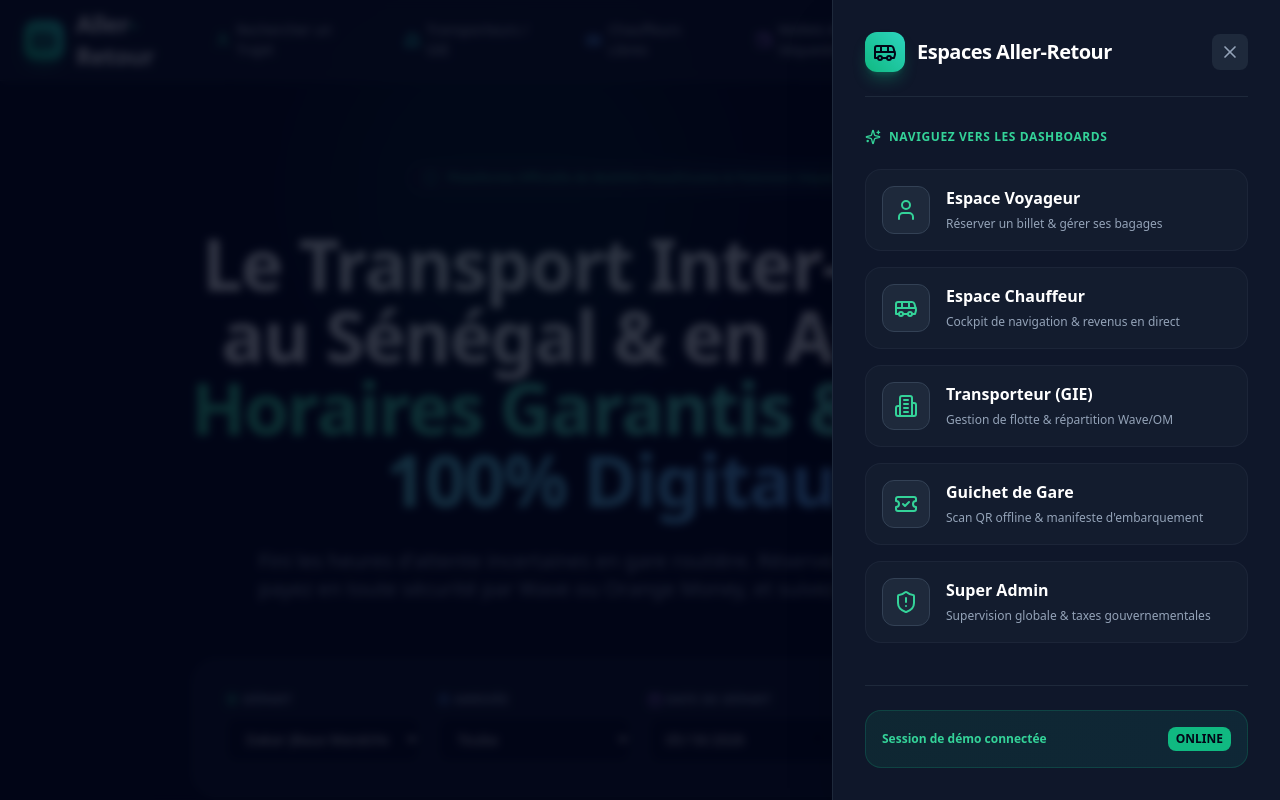
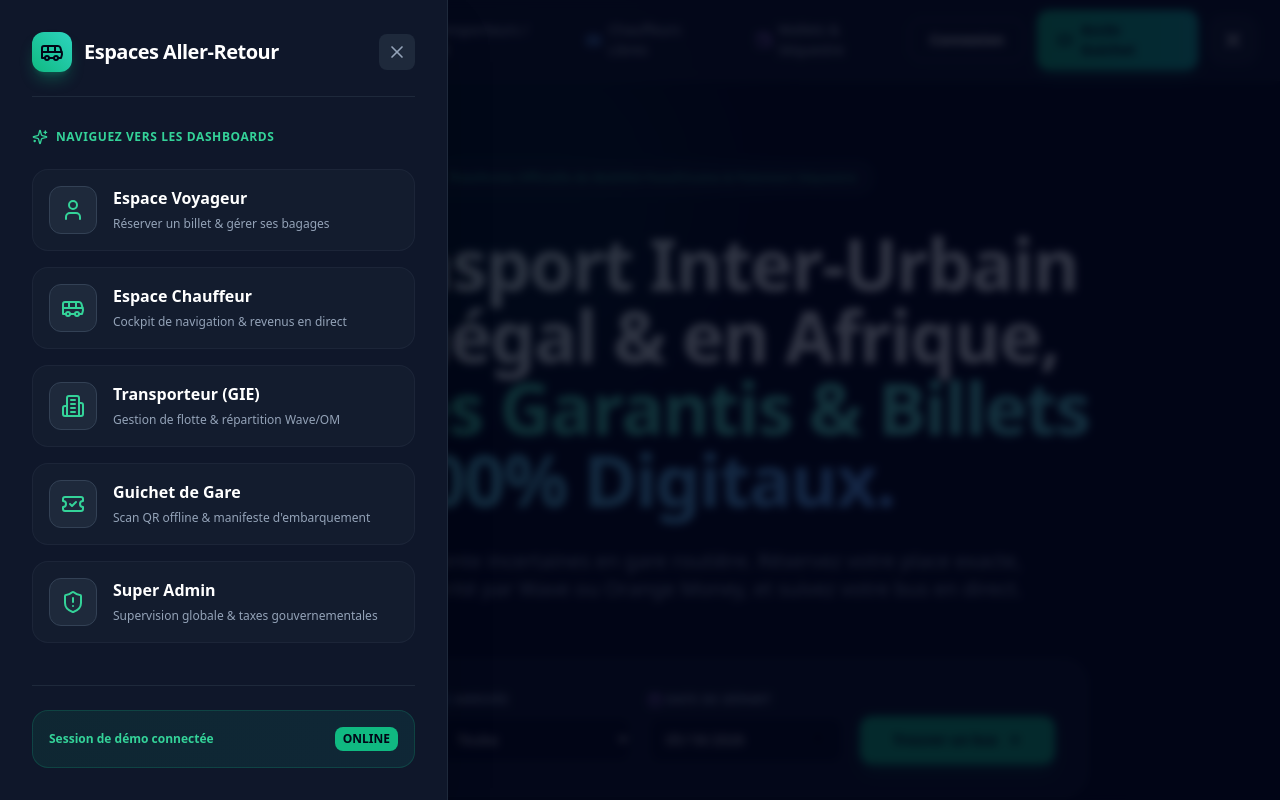
Before and after one commit to migini10/Aller-Retour, a Next.js app in the folder apps/web/: page / in a window 1280 px wide. Both pictures are taken after a click on the button "Menu de navigation des espaces". Shown: the top 800 px of the page. Built offline with nearby package versions, Linux system fonts and the light colour scheme.

Commit message:
style(web): move interactive sliding sidebar drawer from right to left on homepage

```diff
--- a/apps/web/src/app/page.tsx
+++ b/apps/web/src/app/page.tsx
@@ -97,15 +97,15 @@ export default function HomePage() {
         </div>
       </header>
 
-      {/* Menu Sidebar / Drawer Coulissant en Surimpression */}
+      {/* Menu Sidebar / Drawer Coulissant en Surimpression (À Gauche) */}
       {isSidebarOpen && (
         <div className="fixed inset-0 z-50 overflow-hidden">
           <div
             className="absolute inset-0 bg-slate-950/80 backdrop-blur-sm transition-opacity"
             onClick={() => setIsSidebarOpen(false)}
           />
-          <div className="absolute inset-y-0 right-0 max-w-full flex pl-10">
-            <div className="w-screen max-w-md bg-slate-900 border-l border-slate-800 shadow-2xl p-8 flex flex-col justify-between">
+          <div className="absolute inset-y-0 left-0 max-w-full flex pr-10">
+            <div className="w-screen max-w-md bg-slate-900 border-r border-slate-800 shadow-2xl p-8 flex flex-col justify-between">
               <div>
                 <div className="flex items-center justify-between mb-8 pb-6 border-b border-slate-800">
                   <div className="flex items-center space-x-3">
```
